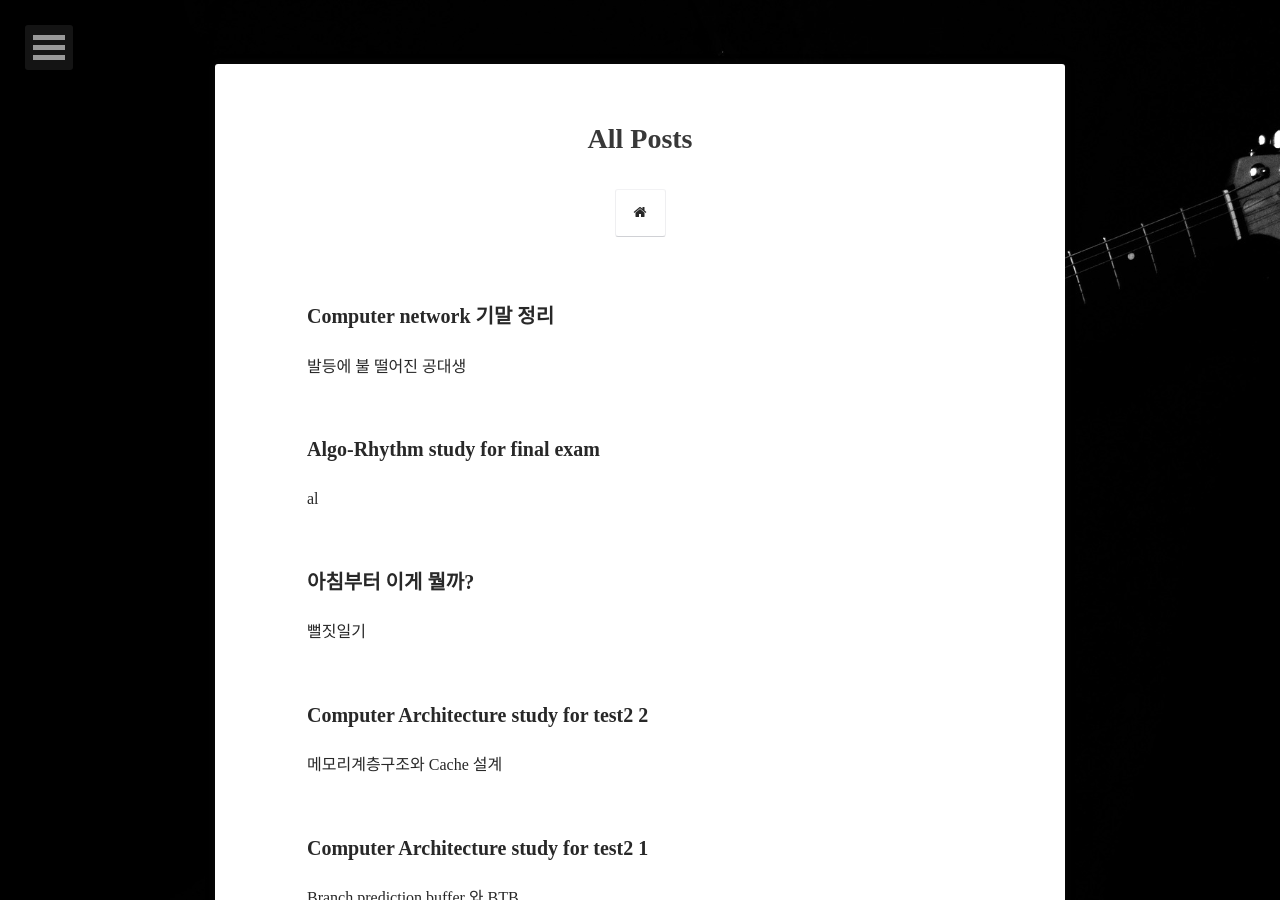
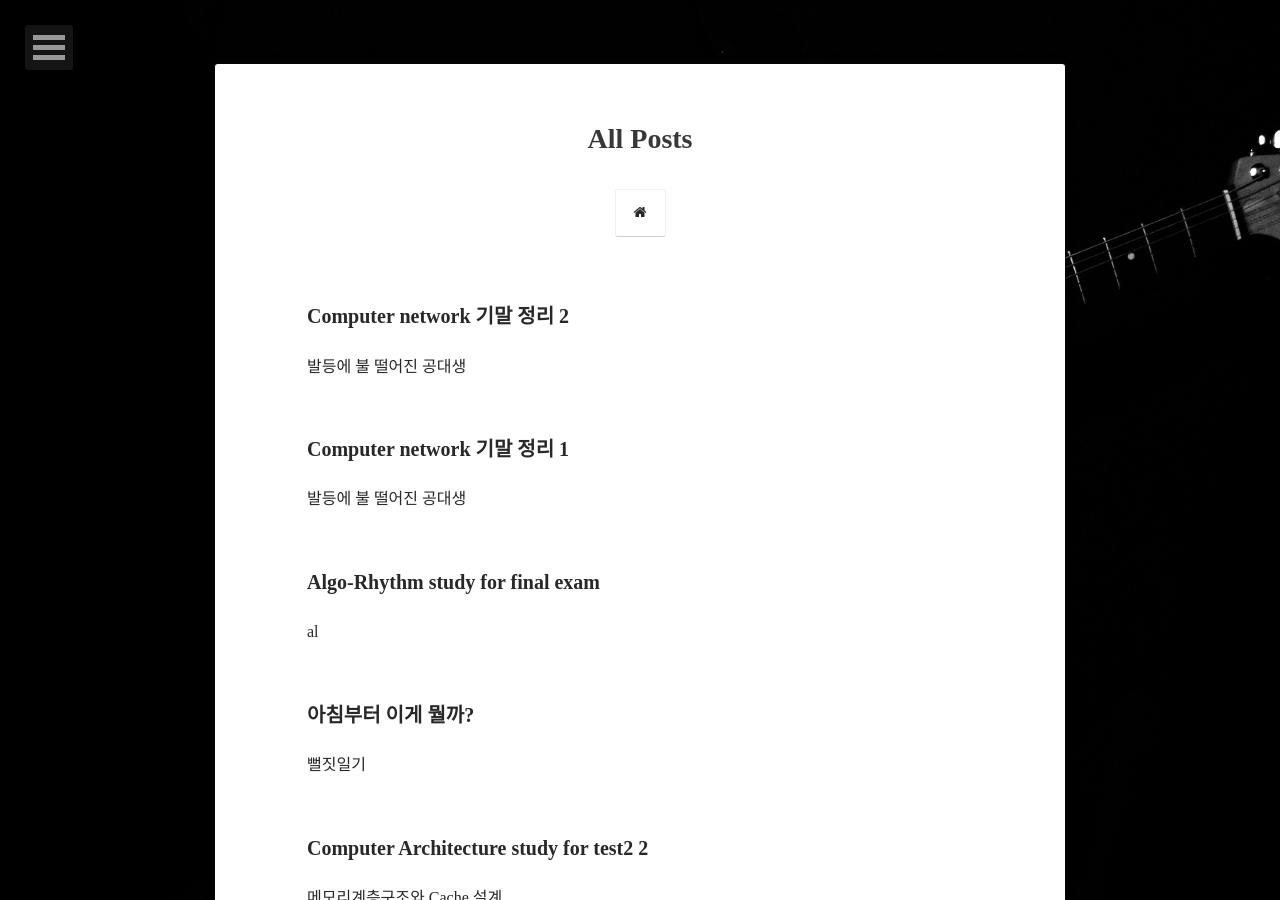
Before and after one commit to siloFoX/siloFoX.github.io, a Jekyll site: the page built from posts/index.md, in a window 1280 px wide and 900 px high. Built offline with Jekyll 4.4.1, drawn with Linux system fonts in a browser that asks for light colours; part of the change alters nothing that is shown.

Commit message:
Post CN 2

````diff
--- a/_posts/2020-06-14-computer-network-final-exam-study-1.md
+++ b/_posts/2020-06-14-computer-network-final-exam-study-1.md
@@ -1,6 +1,6 @@
 ---
 layout: post
-title:  "Computer network 기말 정리"
+title:  "Computer network 기말 정리 1"
 date:   2020-06-14
 excerpt: "발등에 불 떨어진 공대생"
 tag:
--- /dev/null
+++ b/_posts/2020-06-15-computer-network-final-exam-study-2.md
@@ -0,0 +1,61 @@
+---
+layout: post
+title:  "Computer network 기말 정리 2"
+date:   2020-06-15
+excerpt: "발등에 불 떨어진 공대생"
+tag:
+- computer network
+- 컴퓨터 네트워크
+- blog
+- silofox
+comments: true
+feature: https://github.com/siloFoX/siloFoX.github.io/blob/master/images/computer-architecture/computer-architecture-feature.jpg?raw=true
+---
+
+PN 은 외부와 연결하기 위한 Router 가 필요하다.<br>
+PN => partially <b>connected network</b> 로 구성되어 있다.
+
+### Service provided at the source computer
+
+Source Host 가 하는 일
+1. header 를 붙여줌
+2. N.H.A 의 논리주소 -> 물리주소
+3. fragmentation
+
+순서대로 기술하자면,<br>
+Layer 4 packet 이 들어오면 먼저 packetize 를 한다.<br>
+next-hop logical address 를 Routing table 통해 찾는다.<br>
+next-hop MAC address 를 ARP 를 통해서 찾는다.<br>
+MTU(Maximum Transfer Unit) table 을 통해서 Fragemtation
+
+<br>
+
+### Control
+
+* 오류제어
+L3H 에서는 Header 의 오류만 확인하고 Data 의 오류는 확인하지 않는다.<br>
+왜냐면 PPSC(Packet per Second) 를 높이기 위해서 Packet 당 사용 시간을 줄여야 하기 때문이다.
+
+* 흐름제어
+=> L3 에서는 안 한다. 정교한 흐름제어는 TCP 에서 해주기 때문이다.
+
+* 혼잡제어(TCP)
+network 가 감당할 수 있는 이상으로 packet 전송시 매우 많은 sender 가 정보를 보낼 때 <br>
+router buffer overflow 가 발생할 수 있다. (빠른 송신자와 느린 수신자)
+이 때 1. 어느정도 buffer 용량이 남았는지, 2. 찼으니까 그만 보내라 라는 신호를 보내줌.
+
+그 외
+
+* Routing
+routing table 을 사용하는 것. (그러나 routing table 의 유지 보수는 L3 에서 하진 않는다.)
+
+* 보안 : 모든 layer 에서 제공해줄 수 있고, 어떤 보안인지에 따라 제공하는 보안이 달라진다.
+```
+    5           인증서 보안제공(은행)
+socket/SSL      Socket -> HTTP
+    4           SSL -> HTTPs
+    3           DDoS(Denial of Service) -> IP spooping 방지를 위해
+    2           WIFI 보안 제공
+    1
+```
+IP spooping : 남의 IP 를 사용하는 것, 위조된 IP 를 알아보는 보안이 필요하다.
````
